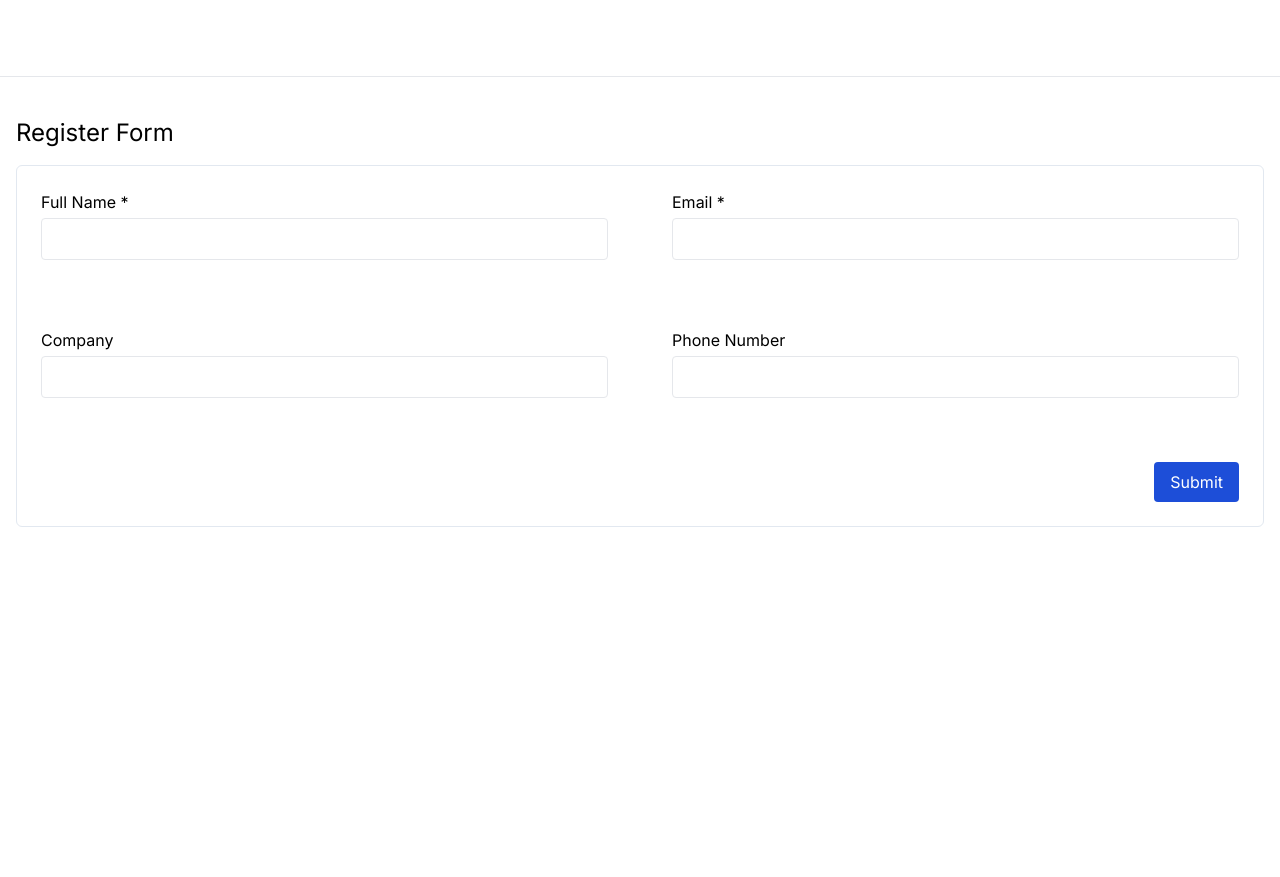
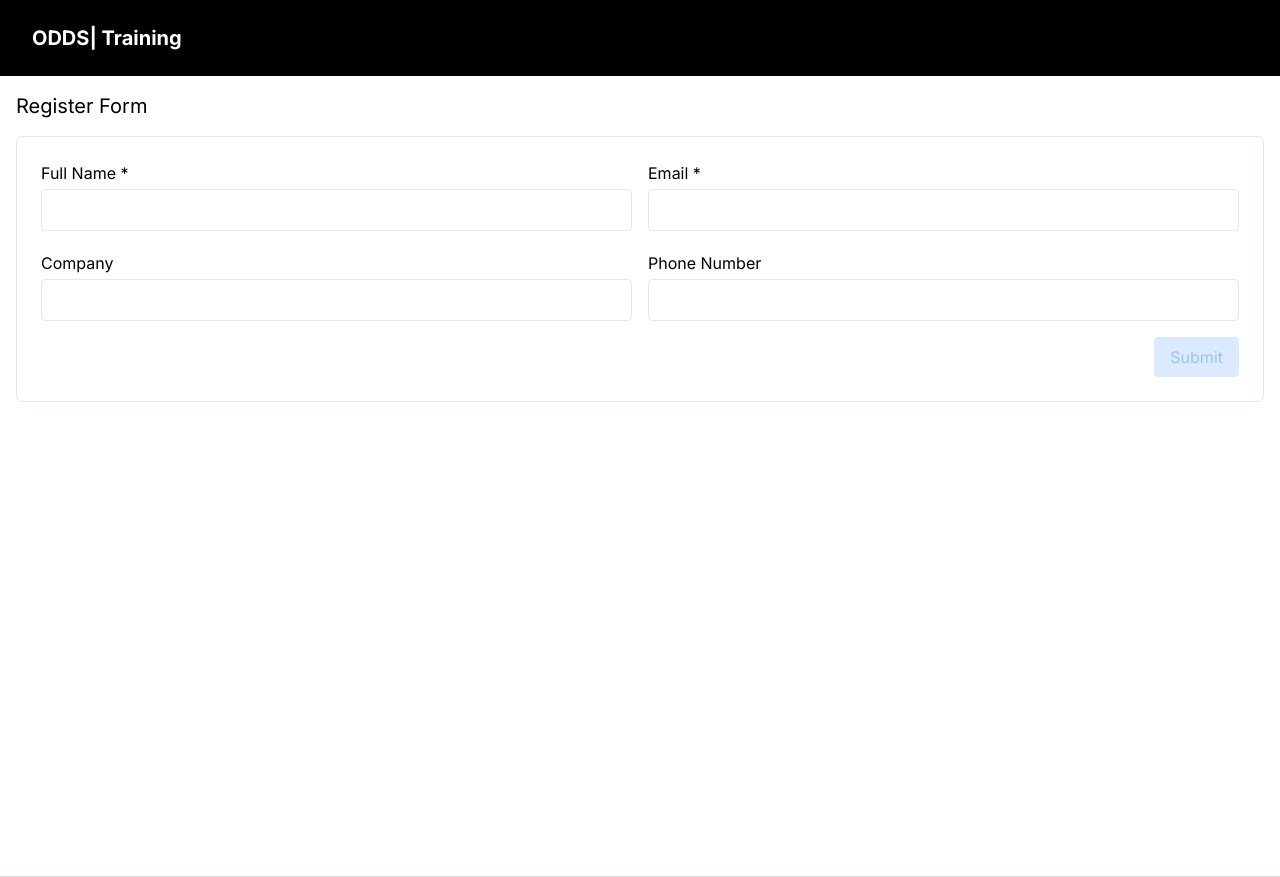
Before and after one commit to oddsteam/training, a Next.js app: page /classes/1/register in a window 1280 px wide. Built offline with nearby package versions, Linux system fonts and the light colour scheme.

Commit message:
Refactor register form layout and styling

```diff
--- a/src/app/classes/[id]/register/page.tsx
+++ b/src/app/classes/[id]/register/page.tsx
@@ -56,15 +56,21 @@ const RegisterForm = () => {
     }
   };
 
+  const isFormNotValid = () => {
+    const fullNameErrorMsg = formData.fullName;
+    const emailErrorMsg = formData.email;
+    return !fullNameErrorMsg || !emailErrorMsg;
+  };
+
   return (
     <div className="h-screen flex justify-center bg-white">
-      <div className="container mx-auto p-4 m-6">
-        <h1 className="text-2xl mb-4">Register Form</h1>
+      <div className="container mx-auto p-4">
+        <h1 className="text-xl mb-4">Register Form</h1>
         <form
           onSubmit={handleSubmit}
-          className="grid grid-cols-2 gap-4 border border-slate-200 rounded-md"
+          className="grid grid-cols-2 gap-4 border border-slate-200 rounded-md p-6"
         >
-          <div className="flex flex-col m-6">
+          <div className="flex flex-col">
             <label htmlFor="fullName" className="mb-1">
               Full Name *
             </label>
@@ -80,7 +86,7 @@ const RegisterForm = () => {
               {formDataErrorMsg.fullName}
             </label>
           </div>
-          <div className="flex flex-col m-6">
+          <div className="flex flex-col ">
             <label htmlFor="email" className="mb-1">
               Email *
             </label>
@@ -96,7 +102,7 @@ const RegisterForm = () => {
               {formDataErrorMsg.email}
             </label>
           </div>
-          <div className="flex flex-col m-6">
+          <div className="flex flex-col ">
             <label htmlFor="company" className="mb-1">
               Company
             </label>
@@ -109,7 +115,7 @@ const RegisterForm = () => {
               className="border p-2 rounded w-full"
             />
           </div>
-          <div className="flex flex-col m-6">
+          <div className="flex flex-col ">
             <label htmlFor="phone" className="mb-1">
               Phone Number
             </label>
@@ -124,7 +130,11 @@ const RegisterForm = () => {
           </div>
           <button
             type="submit"
-            className="col-span-2 bg-blue-700 text-white px-4 py-2 rounded hover:bg-blue-600 m-6 justify-self-end"
+            className={`col-span-2 px-4 py-2 rounded justify-self-end ${
+              !isFormNotValid()
+                ? "bg-blue-700 text-white hover:bg-blue-600"
+                : "bg-blue-100 text-blue-300 cursor-not-allowed"
+            }`}
           >
             Submit
           </button>
@@ -181,7 +191,7 @@ const RegisterForm = () => {
                 <button
                   onClick={toggleModal}
                   type="button"
-                  className="py-2 px-3 text-sm font-medium text-center rounded-lg bg-primary-600 hover:bg-primary-700 focus:ring-4 focus:outline-none focus:ring-primary-300 dark:focus:ring-primary-900"
+                  className="py-2 px-3 text-sm font-medium text-center rounded-lg bg-primary-600 hover:bg-primary-700 focus:ring-4 focus:outline-none focus:ring-primary-300 dark:focus:ring-primary-900 bg-blue-700 text-white hover:bg-blue-600"
                 >
                   Done
                 </button>
--- a/src/app/layout.tsx
+++ b/src/app/layout.tsx
@@ -17,7 +17,7 @@ export default function RootLayout({
   return (
     <html lang="en">
       <body className={inter.className}>
-        <header className="bg-white border-b">
+        <header className="bg-black">
           <nav
             className="mx-auto flex max-w-7xl items-center justify-between p-6 lg:px-8"
             aria-label="Global"
```
